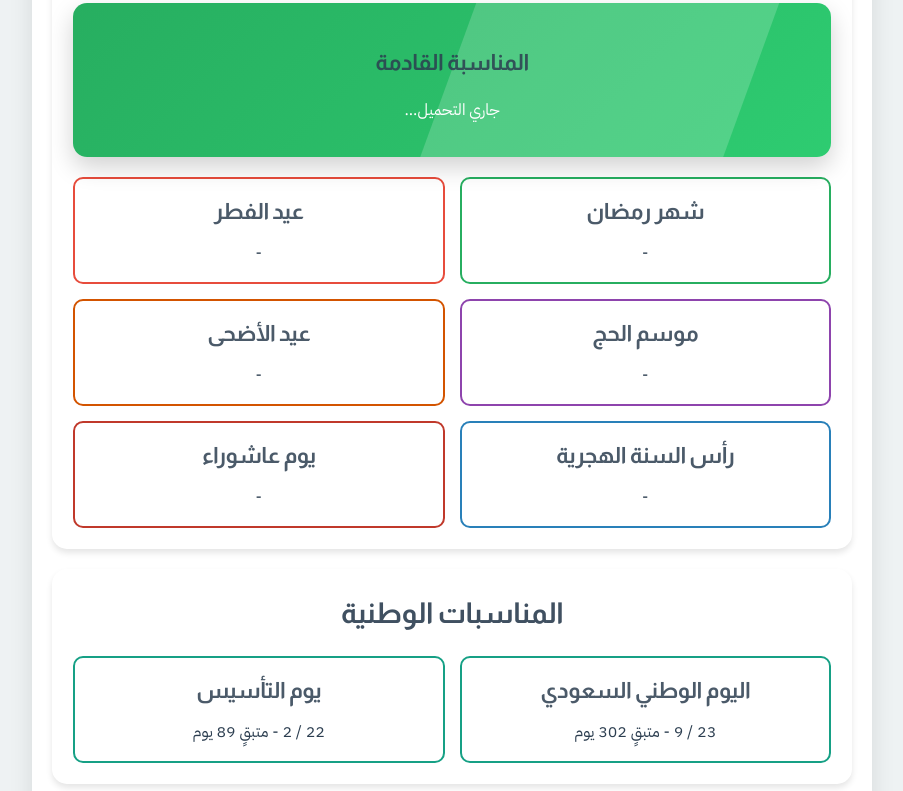
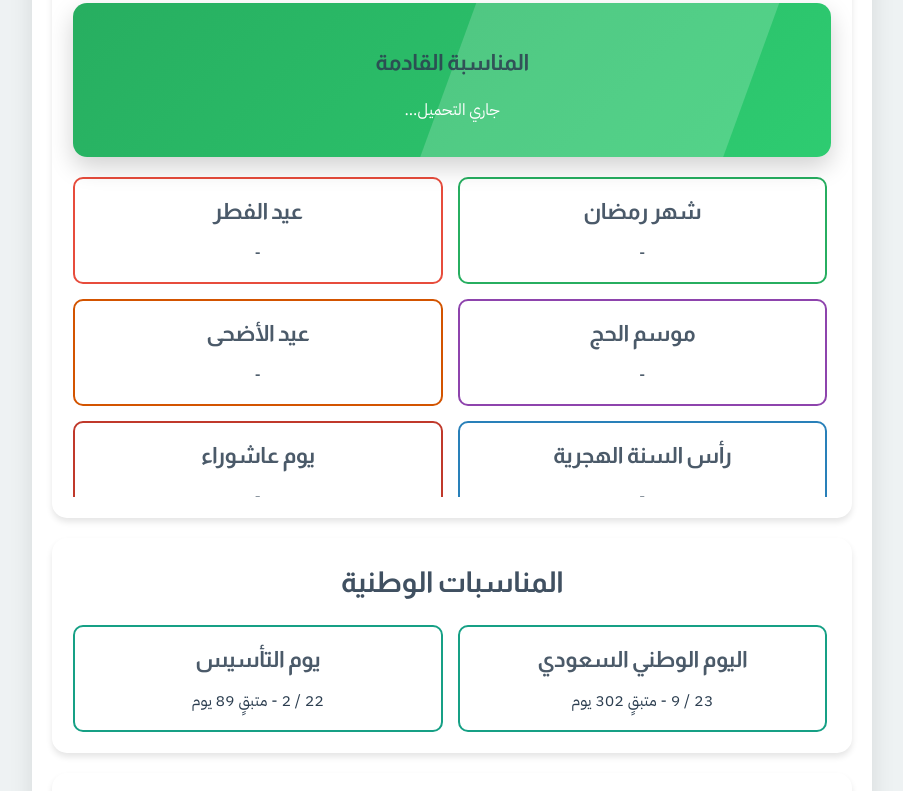
Before and after one commit to 12mohsen/hijrim, a plain HTML site: page index.html in a window 1280 px wide. Shown: the part 1690-2481 px from the top of the page, without its empty margins (188-1091 px from the left). Drawn offline with Linux system fonts and the light colour scheme; no server answers.

Commit message:
Update index.html

```diff
--- a/index.html
+++ b/index.html
@@ -922,6 +922,24 @@
             grid-template-columns: repeat(auto-fit, minmax(250px, 1fr));
             gap: 15px;
             margin-top: 20px;
+            max-height: 320px;           /* ارتفاع ثابت للقسم */
+            overflow-y: auto;            /* شريط تمرير رأسي */
+            padding-right: 4px;          /* مساحة صغيرة لشريط التمرير */
+        }
+
+        /* تنسيق شريط التمرير لقسم المناسبات فقط (يدعم WebKit) */
+        .events-list::-webkit-scrollbar {
+            width: 6px;
+        }
+
+        .events-list::-webkit-scrollbar-track {
+            background: rgba(0, 0, 0, 0.05);
+            border-radius: 10px;
+        }
+
+        .events-list::-webkit-scrollbar-thumb {
+            background: rgba(0, 0, 0, 0.25);
+            border-radius: 10px;
         }
 
         .event-card {
```
